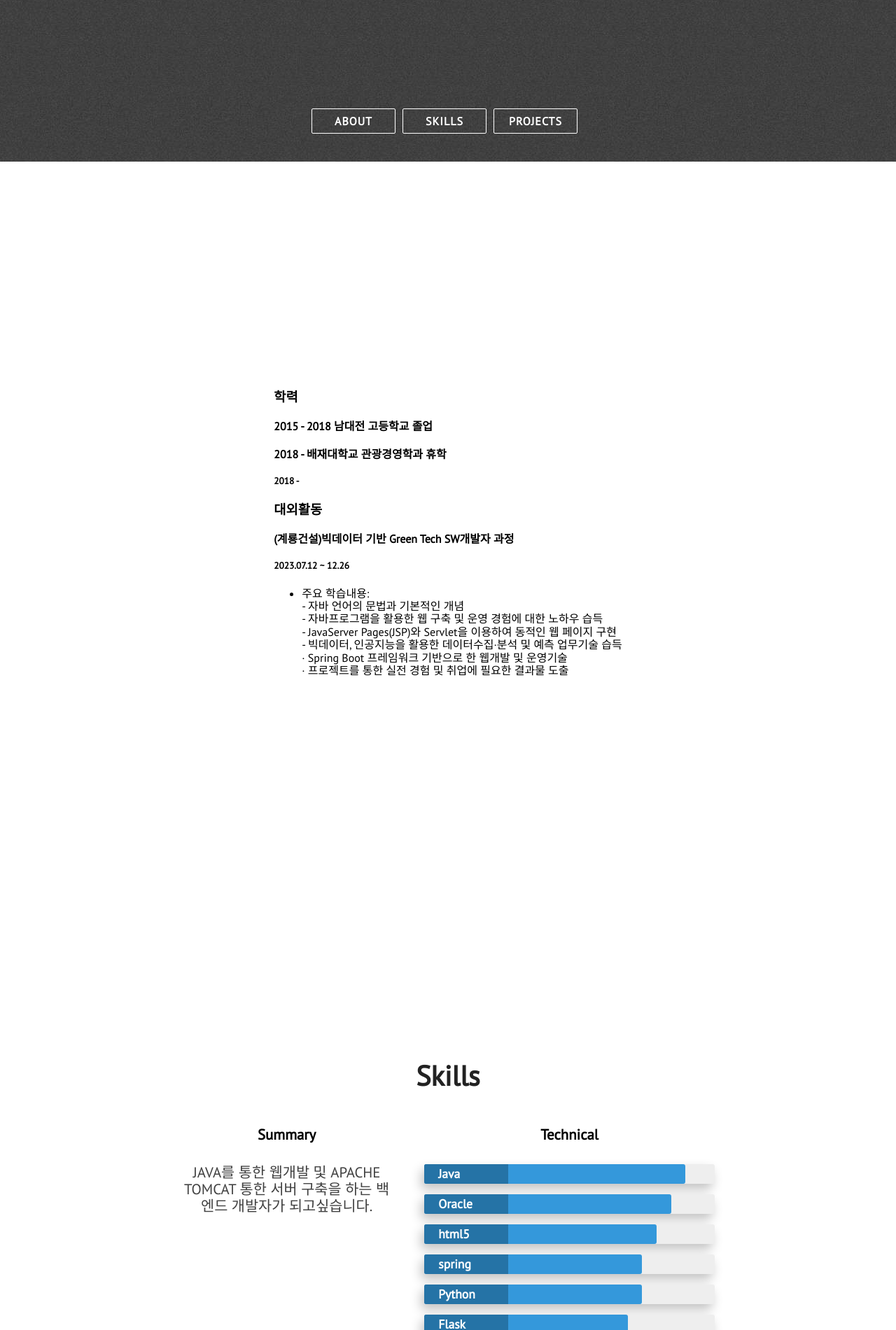
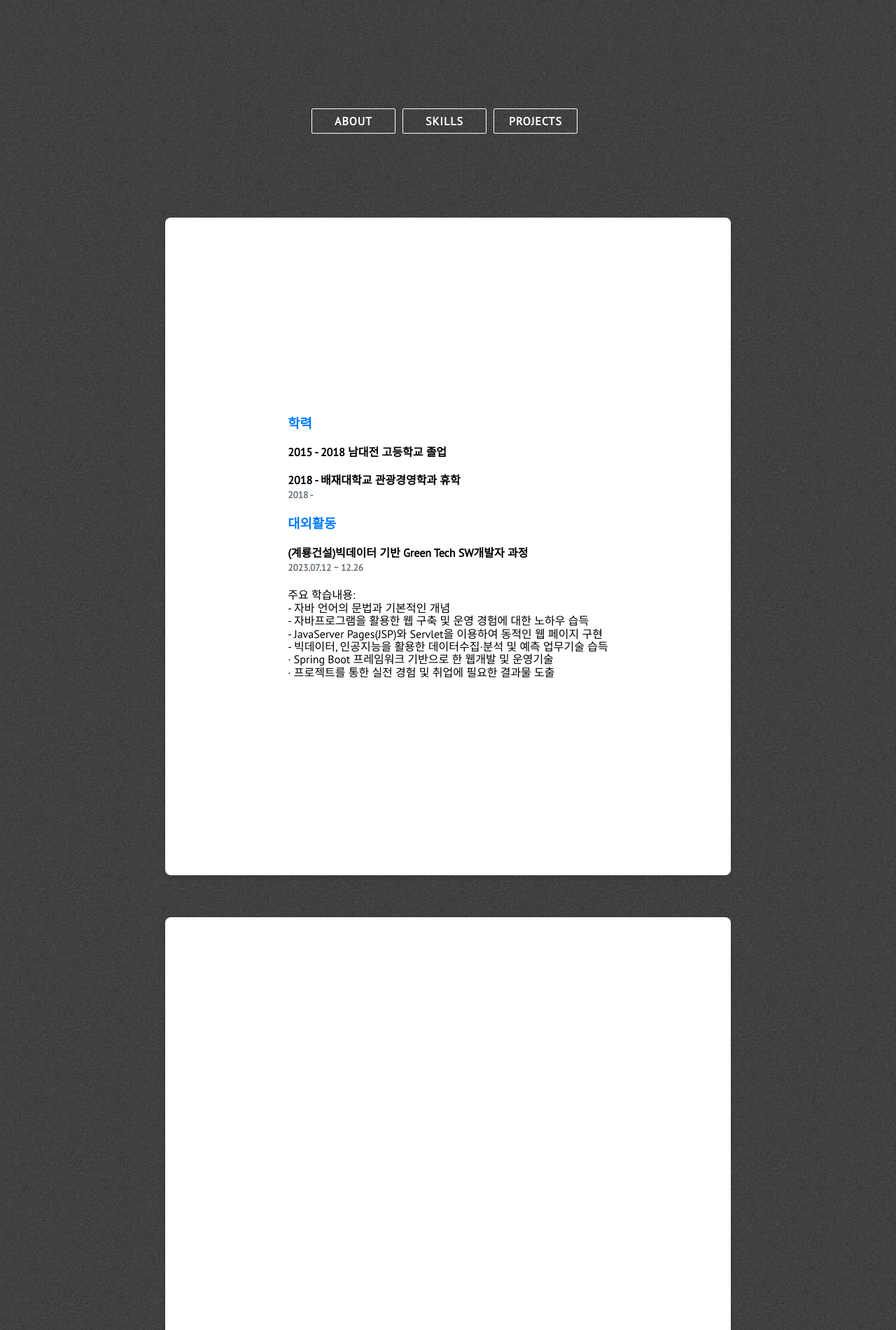
Before and after one commit to YoungGyu99/YoungGyu99.github.io, a Jekyll site: the page built from index.html, in a window 1280 px wide. Shown: the part 669-2570 px from the top of the page at 70% size. Built offline with Jekyll 4.4.1, drawn with Linux system fonts in a browser that asks for light colours; nearby versions of some CDN libraries.

Commit message:
Update about.html

```diff
--- a/_includes/about.html
+++ b/_includes/about.html
@@ -1,3 +1,41 @@
+<style>
+    /* Add some styling for better presentation */
+    .section-wrapper {
+        padding: 20px;
+        background-color: #f8f9fa;
+    }
+
+    .section {
+        background-color: #fff;
+        border-radius: 8px;
+        box-shadow: 0 4px 6px rgba(0, 0, 0, 0.1);
+        margin-bottom: 20px;
+        padding: 20px;
+    }
+
+    .resume-title {
+        color: #007bff;
+    }
+
+    .resume-item h4 {
+        margin-bottom: 5px;
+    }
+
+    .resume-item h5 {
+        color: #6c757d;
+        margin-top: 5px;
+    }
+
+    .resume-item ul {
+        list-style-type: none;
+        padding: 0;
+    }
+
+    .resume-item li {
+        margin-bottom: 8px;
+    }
+</style>
+
 <div class="section-wrapper">
     <section class="section about" id="학력">
         <div class="row">
@@ -32,3 +70,11 @@
             </div>
         </div>
     </section>
+
+    <!-- Reduce the spacing here -->
+    <div style="margin-bottom: 10px;"></div>
+
+    <section class="section about" id="다음섹션">
+        <!-- 다음 섹션 내용... -->
+    </section>
+</div>
```
